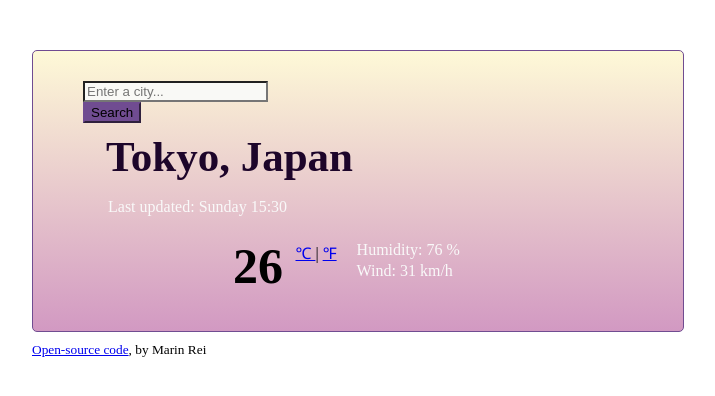
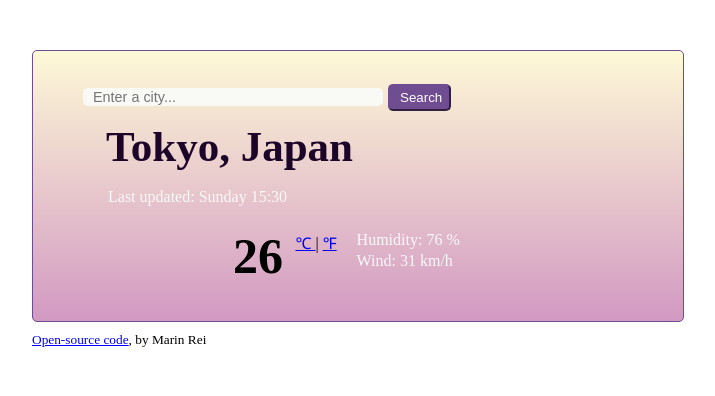
Before and after one commit to mariiiiin913/React-Weather-App, a React (Create React App) app: page / in a window 1280 px wide. Shown: the top 396 px of the page, without its empty margins (268-983 px from the left). Built offline with nearby package versions, Linux system fonts and the light colour scheme.

Commit message:
Updated ./Weather

```diff
--- a/src/Weather.css
+++ b/src/Weather.css
@@ -24,16 +24,6 @@ div.weather-app {
     top: -1px;
     left: 20px;
   }
-  .Weather .btn-primary {
-    background-color: #704c91;
-    border-color: #704c91;
-  }
-  .Weather .btn-primary:hover {
-    color: #704c91;
-    background-color: #fff;
-    border-color: #704c91;
-    transition: all 200ms ease-in-out;
-  }
   ul {
     margin: 0;
     padding: 0;
--- a/src/Weather.js
+++ b/src/Weather.js
@@ -1,8 +1,12 @@
 import React from "react";
+import Search from "./Search";
+
 import "./index.js";
 import "./index.css";
 import "./App.css";
+import "./App.js";
 import "./Weather.css";
+import "./Search.css";
 
 export default function Weather() {
   return (
@@ -10,22 +14,7 @@ export default function Weather() {
       <div className="container">
         <div className="weather-app">
           <div className="row">
-            <div className="col-9">
-              <form className="mb-3" />
-              <input
-                type="search"
-                placeHolder="Enter a city..."
-                className="form-control"
-                autoComplete="off"
-              />
-            </div>
-            <div className="col-3">
-              <input
-                type="submit"
-                value="Search"
-                className="btn btn-primary w-100"
-              />
-            </div>
+              <Search />
           </div>
           <div className="overview">
             <h1>Tokyo, Japan</h1>
```
